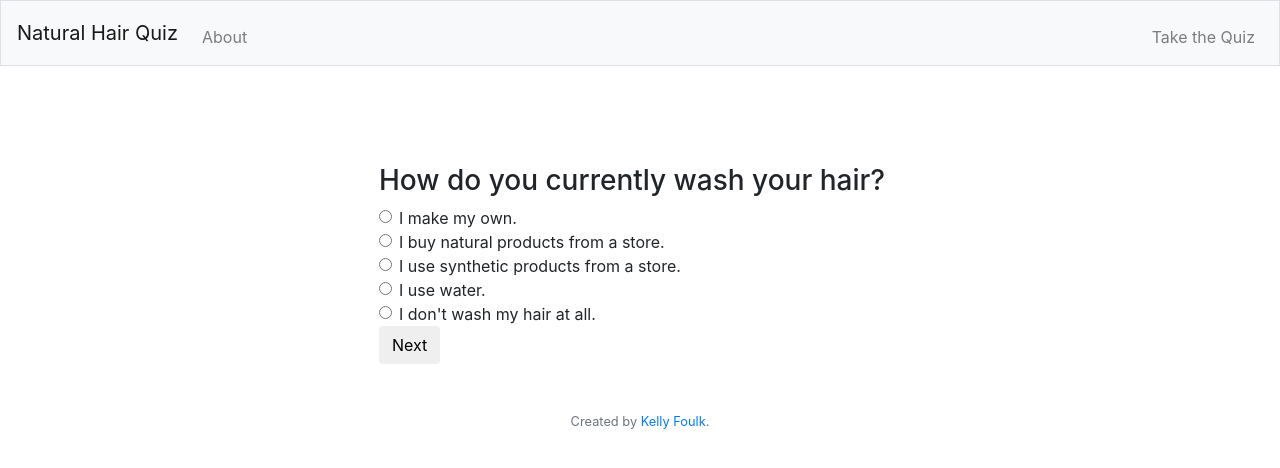
After one commit to klfoulk16/hair_site, a Flask app: page /quiz in a window 1280 px wide. The commit adds this page. Shown: the top 468 px of the page. Run offline with Flask 2, Linux system fonts and the light colour scheme; some libraries are stand-ins or nearby versions.

Commit message:
created test database, started creating quiz
messed around trying to figure out how in the world to do this whole db thing without CS50. Took html code from old project to create start of quiz. Will update later to play around with this new sqlite method sans cs50.

```diff
--- a/application.py
+++ b/application.py
@@ -1,14 +1,19 @@
 from flask import Flask, render_template
+import sqlite3
 
 # Configure application
 app = Flask(__name__)
 
-
 # Ensure templates are auto-reloaded
 app.config["TEMPLATES_AUTO_RELOAD"] = True
 
-# Ensure debugger is enabled
-app.config["debug"] = True
+# Configure Database Connection
+
+
+def get_db_connection():
+    conn = sqlite3.connect('database.db')
+    conn.row_factory = sqlite3.Row
+    return conn
 
 
 # Ensure responses aren't cached
@@ -22,10 +27,19 @@ def after_request(response):
 
 @app.route('/')
 def index():
-    return render_template('index.html')
+    conn = get_db_connection()
+    users = conn.execute('SELECT * FROM experts').fetchall()
+    conn.close()
+    return render_template('index.html', users=users)
 
 
 @app.route('/about')
 def about():
-    """Buy shares of stock"""
+    # Open about page
     return render_template('about.html')
+
+
+@app.route('/quiz')
+def quiz():
+    # Open Quiz
+    return render_template('quiz.html')
--- a/templates/about.html
+++ b/templates/about.html
@@ -13,7 +13,7 @@
          <hr>
          <p>That's what developer Kelly Foulk thought. She's gone natural many times, but always got frustrated with the process. So therefore, this project began.I hope with the help of others, I'm able to create a smart database of hair types and washing methods so the site can provide personalized recomendations to people when they fill out a form similar to the one I have now.</p>
          <p>Let's make switching to natural haircare easy!</p>
-         <a class="btn btn-primary btn-lg" href="#" role="button">Get Started</a>
+         <a class="btn btn-primary btn-lg" href="/quiz" role="button">Get Started</a>
     </div>
 </div>
 
--- a/templates/layout.html
+++ b/templates/layout.html
@@ -29,7 +29,7 @@
                     <li class="nav-item"><a class="nav-link" href="/about">About</a></li>
                 </ul>
                 <ul class="navbar-nav ml-auto mt-2">
-                    <li class="nav-item" id='take-quiz'><a class="nav-link" href="/logout">Take the Quiz</a></li>
+                    <li class="nav-item" id='take-quiz'><a class="nav-link" href="/quiz">Take the Quiz</a></li>
                 </ul>
             </div>
         </nav>
--- /dev/null
+++ b/templates/quiz.html
@@ -0,0 +1,47 @@
+{% extends "layout.html" %}
+
+{% block title %}
+   Quiz
+{% endblock %}
+
+{% block main %}
+
+<div class='content-box'>
+    <div class='inner-box'>
+        <h3>How do you currently wash your hair?</h3>
+        <div class="form-check">
+            <input class="form-check-input" type="radio" name="exampleRadios" id="diy" value="diy">
+            <label class="form-check-label" for="exampleRadios1">
+                I make my own.
+            </label>
+        </div>
+        <div class="form-check">
+            <input class="form-check-input" type="radio" name="exampleRadios" id="natural-store" value="natural-store">
+            <label class="form-check-label" for="exampleRadios2">
+                I buy natural products from a store.
+            </label>
+        </div>
+        <div class="form-check">
+            <input class="form-check-input" type="radio" name="exampleRadios" id="synthetic-store" value="synthetic-store">
+            <label class="form-check-label" for="exampleRadios3">
+                I use synthetic products from a store.
+            </label>
+        </div>
+        <div class="form-check">
+            <input class="form-check-input" type="radio" name="exampleRadios" id="water" value="water">
+            <label class="form-check-label" for="exampleRadios3">
+                I use water.
+            </label>
+        </div>
+        <div class="form-check">
+            <input class="form-check-input" type="radio" name="exampleRadios" id="nothing" value="nothing">
+            <label class="form-check-label" for="exampleRadios3">
+                I don't wash my hair at all.
+            </label>
+        </div>
+        <button type="submit" class="btn-next btn" id='current-routine-btn'>Next</button>
+    </div>
+</div>
+
+
+{% endblock %}
```
Also changed, not shown: init_db.py (added, +20 -0 lines), requirements.txt (added, +10 -0 lines), templates/index.html (+7 -1 lines), database.db (added), schema.sql (renamed from templates/schema.sql).
